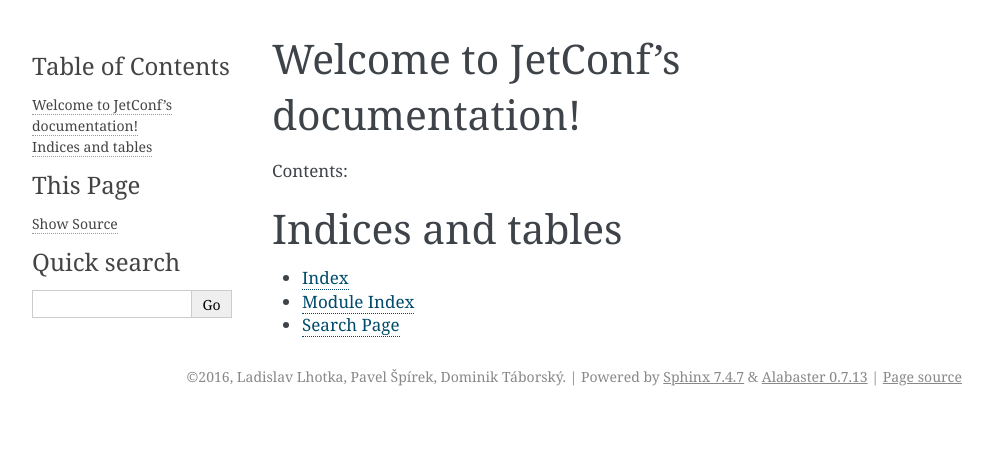
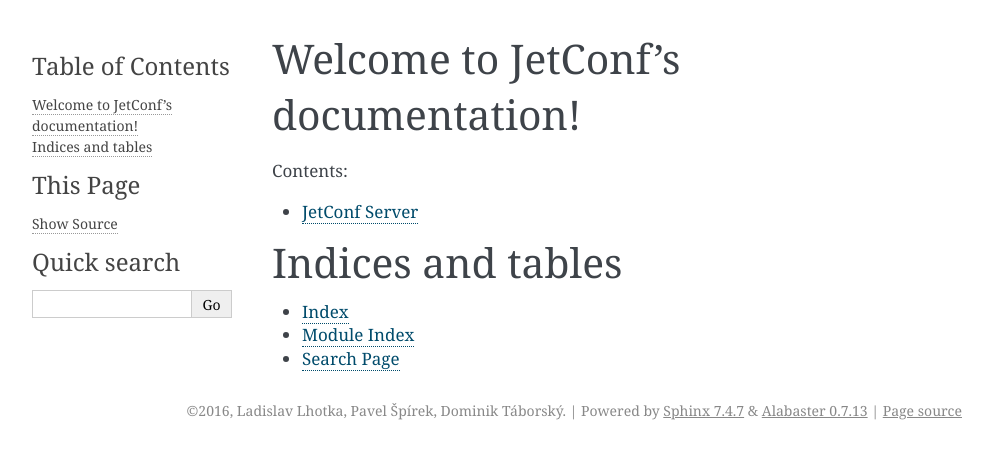
Before and after one commit to CZ-NIC/jetconf, a Sphinx documentation site: the page built from docs/index.rst, in a window 1280 px wide. Shown: the top 459 px of the page, without its empty margins (148-1141 px from the left). Built offline with Sphinx 7.4.7, drawn with Linux system fonts in a browser that asks for light colours.

Commit message:
Add 'server' document.

```diff
--- a/docs/index.rst
+++ b/docs/index.rst
@@ -11,7 +6,7 @@
 .. toctree::
    :maxdepth: 2
 
-
+   server
 
 Indices and tables
 ==================
--- /dev/null
+++ b/docs/server.rst
@@ -0,0 +1,4 @@
+JetConf Server
+==============
+
+hi!
```
Also changed, not shown: other parts of docs/index.rst (+0 -5 lines).
